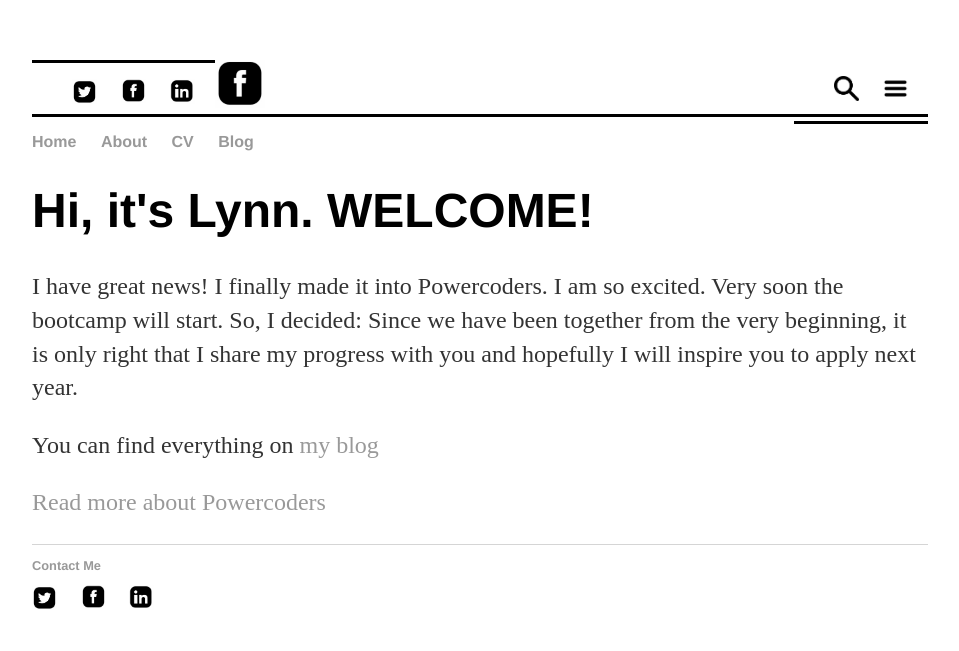
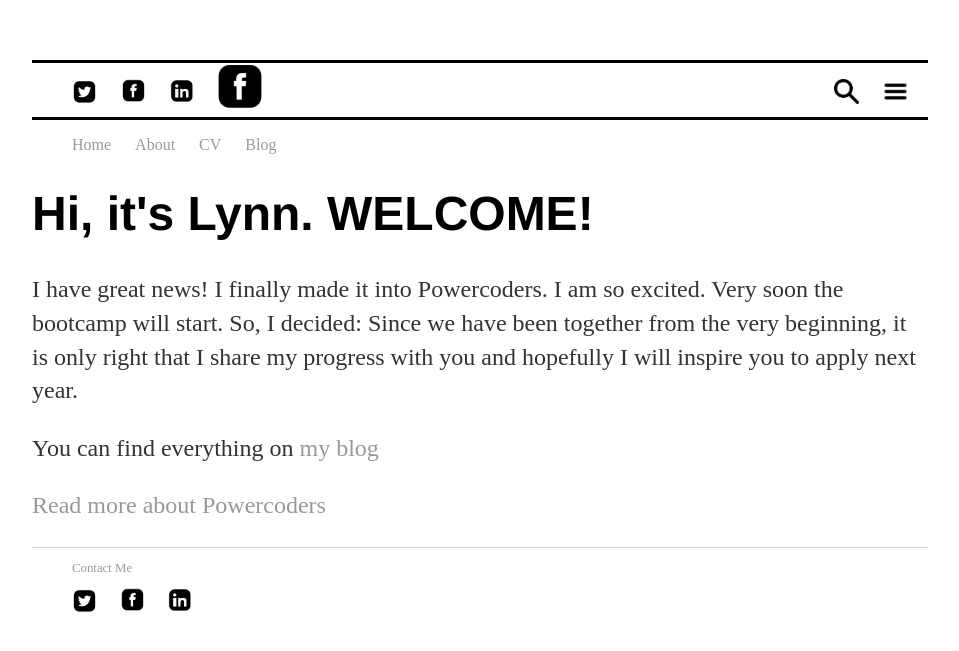
Before and after one commit to aineomugisha/aineomugisha.github.io, a Jekyll site: the page built from index.html, in a window 1280 px wide. Shown: the top 651 px of the page, without its empty margins (160-1119 px from the left). Built offline with Jekyll 4.4.1, drawn with Linux system fonts in a browser that asks for light colours.

Commit message:
Update main.css

```diff
--- a/css/main.css
+++ b/css/main.css
@@ -3,7 +3,7 @@
 {
 float:left;
     position:relative;
-    border-top:3px solid black;
+    /*border-top:3px solid black;*/
 }
 header img
 {
@@ -16,7 +16,7 @@
 {
 float:right;
  position:relative;
-border-bottom:3px solid black;}
+}
 /*end of top section styling*/
 
 /*social icons*/
@@ -29,6 +29,7 @@
 body {
     margin: 60px auto;
     width: 70%;
+    border-top:3px solid black;}
 }
 nav ul, footer ul {
     font-family:'Helvetica', 'Arial', 'Sans-Serif';
```
